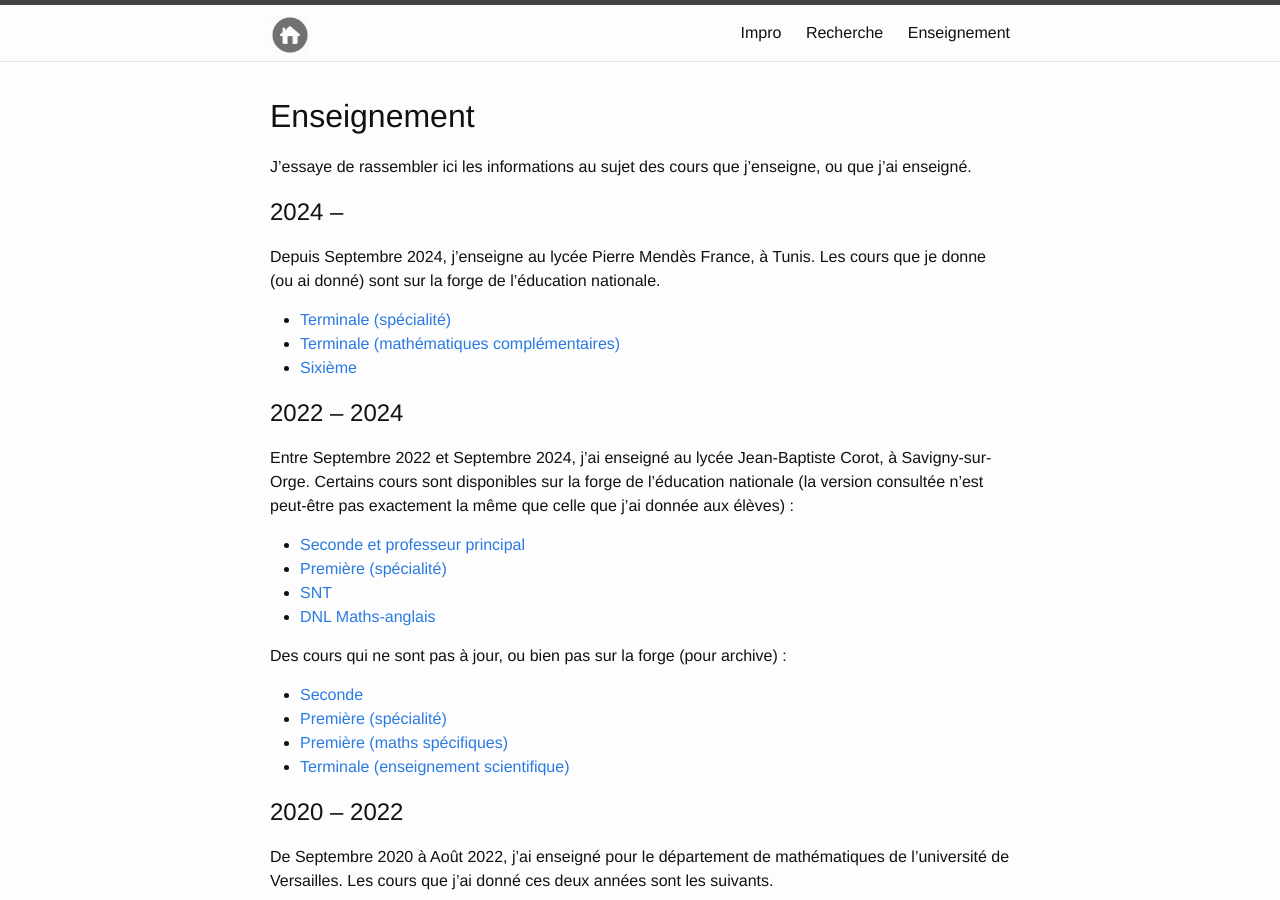
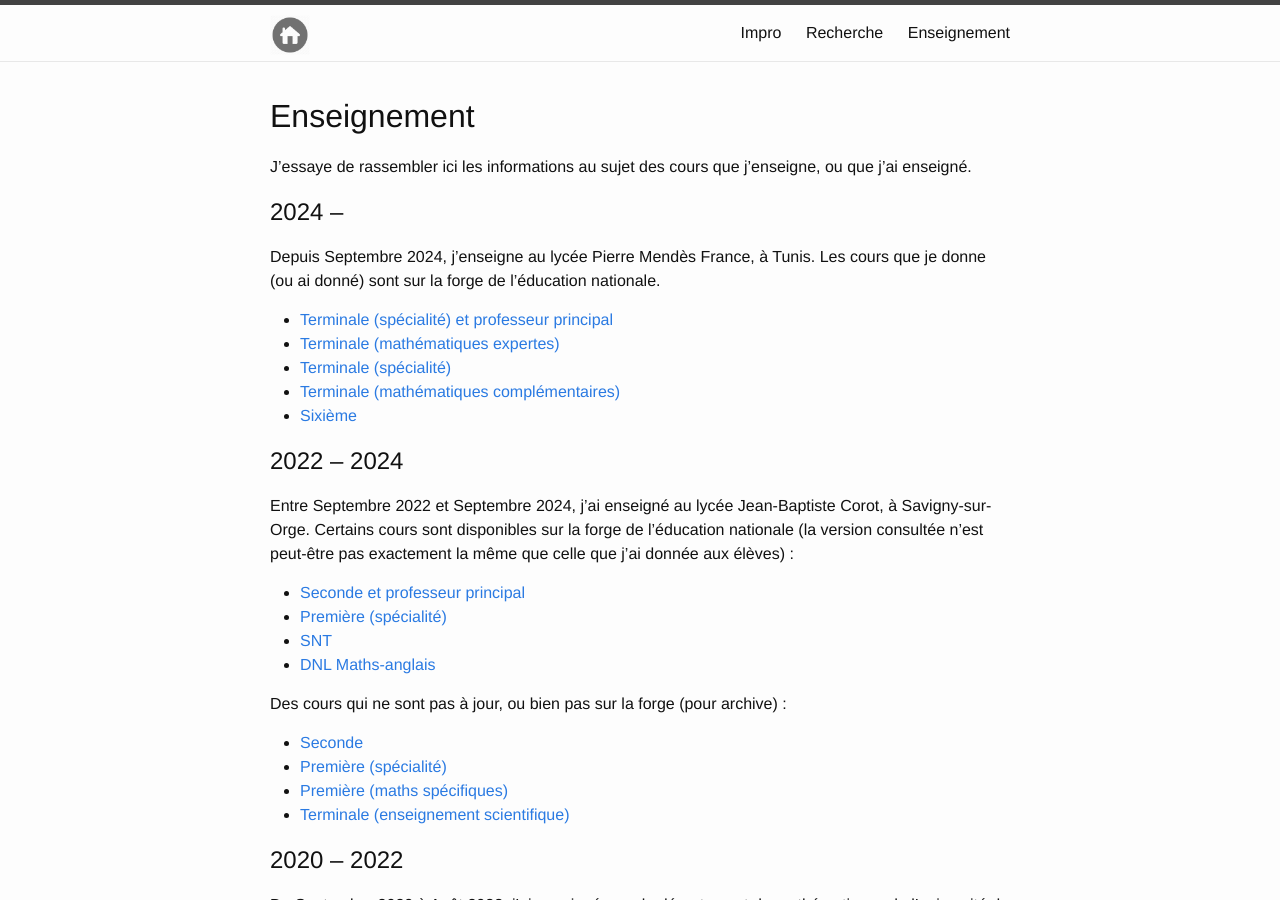
Before and after one commit to erou/erou.github.io, a Jekyll site: the page built from teaching.md, in a window 1280 px wide and 900 px high. Built offline with Jekyll 4.4.1, drawn with Linux system fonts in a browser that asks for light colours.

Commit message:
Ajout des pages de l'année 25-26

```diff
--- a/teaching.md
+++ b/teaching.md
@@ -14,6 +14,8 @@ ou que j'ai enseigné.
 Depuis Septembre 2024, j'enseigne au lycée Pierre Mendès France, à Tunis. Les
 cours que je donne (ou ai donné) sont sur la forge de l'éducation nationale.
 
+* [Terminale (spécialité) et professeur principal](https://erou.forge.apps.education.fr/t04)
+* [Terminale (mathématiques expertes)](https://erou.forge.apps.education.fr/maths-exp)
 * [Terminale (spécialité)](https://erou.forge.apps.education.fr/spe-term/)
 * [Terminale (mathématiques complémentaires)](https://erou.forge.apps.education.fr/math-comp/)
 * [Sixième](https://erou.forge.apps.education.fr/sixieme/)
```
